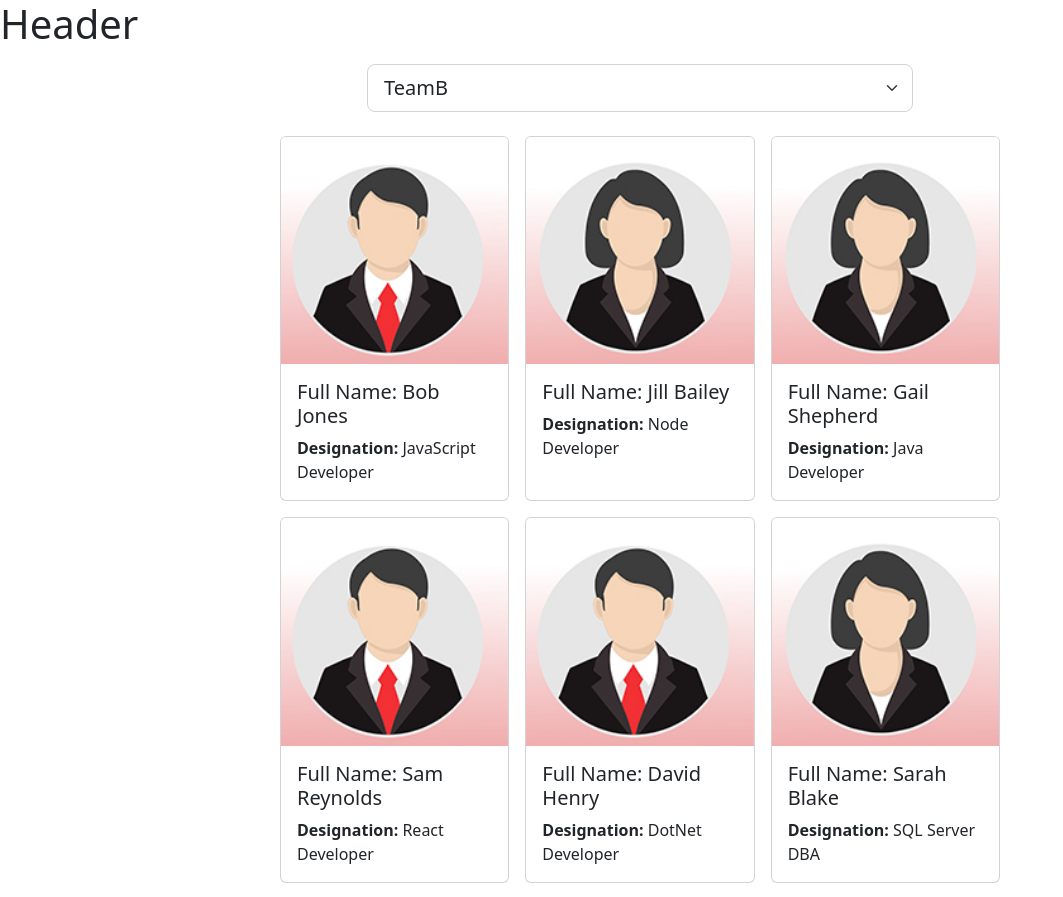
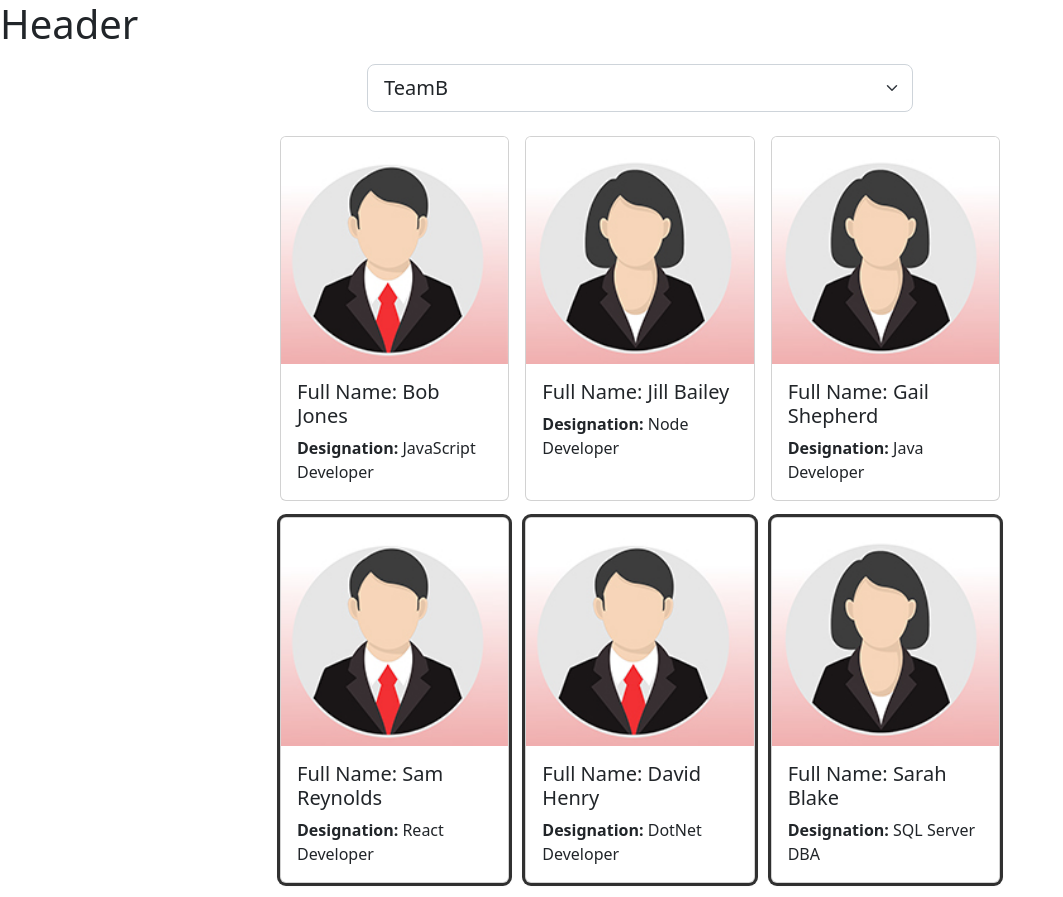
Before and after one commit to AlexWade555/TeamMemberAllocation, a React (Create React App) app: page / in a window 1280 px wide. Shown: the top 897 px of the page, without its empty margins (0-1063 px from the left). Built offline with nearby package versions, Linux system fonts and the light colour scheme.

Commit message:
added drop shadow to given team

```diff
--- a/src/App.css
+++ b/src/App.css
@@ -5,3 +5,6 @@
   display:grid;
   grid-template-columns: 1fr 1fr 1fr;
 }
+.standout{
+  box-shadow: rgba(0,0,0,0.16) 0px 1px 4px, rgb(51,51,51) 0px 0px 0px 3px;
+}
```
